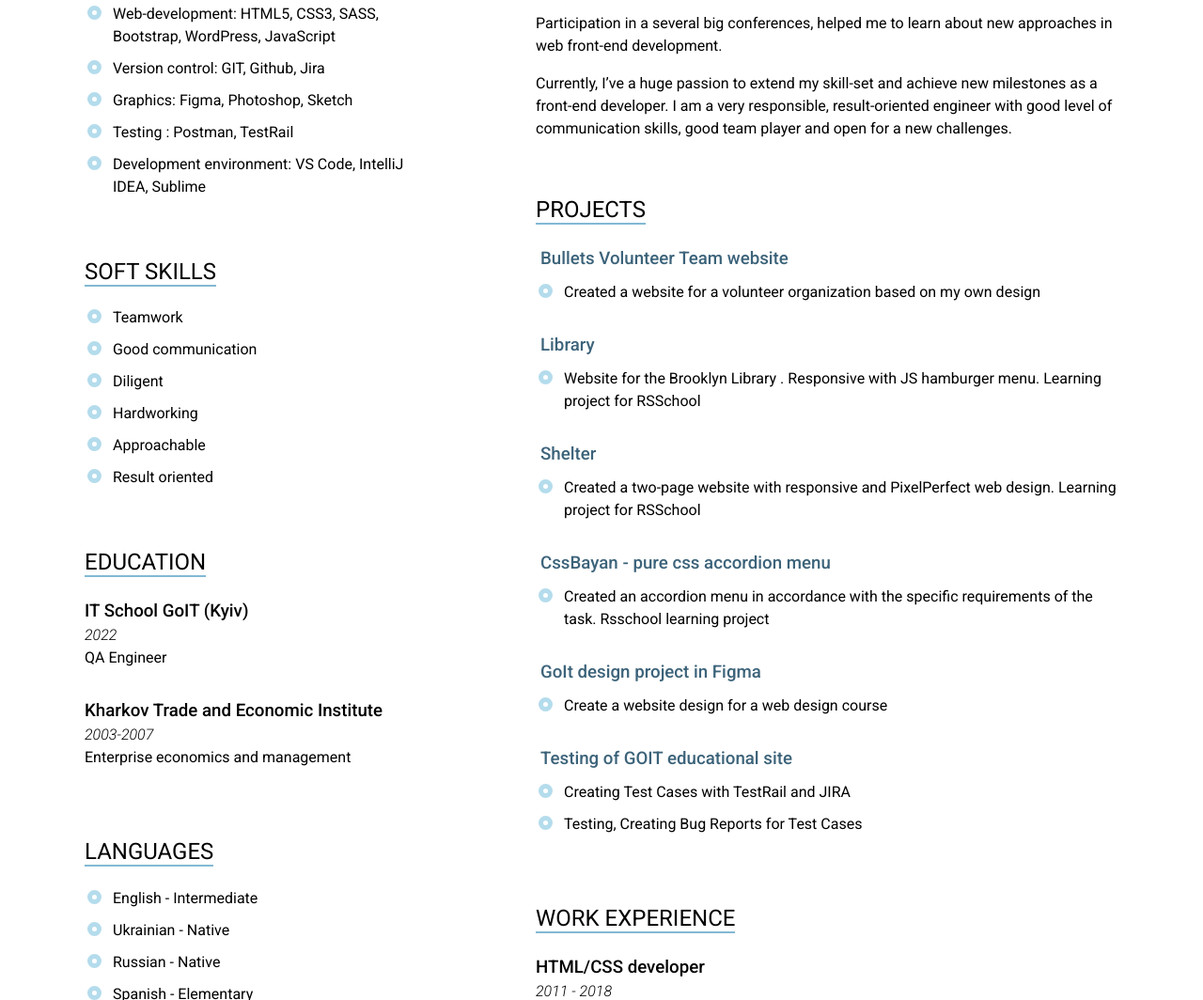
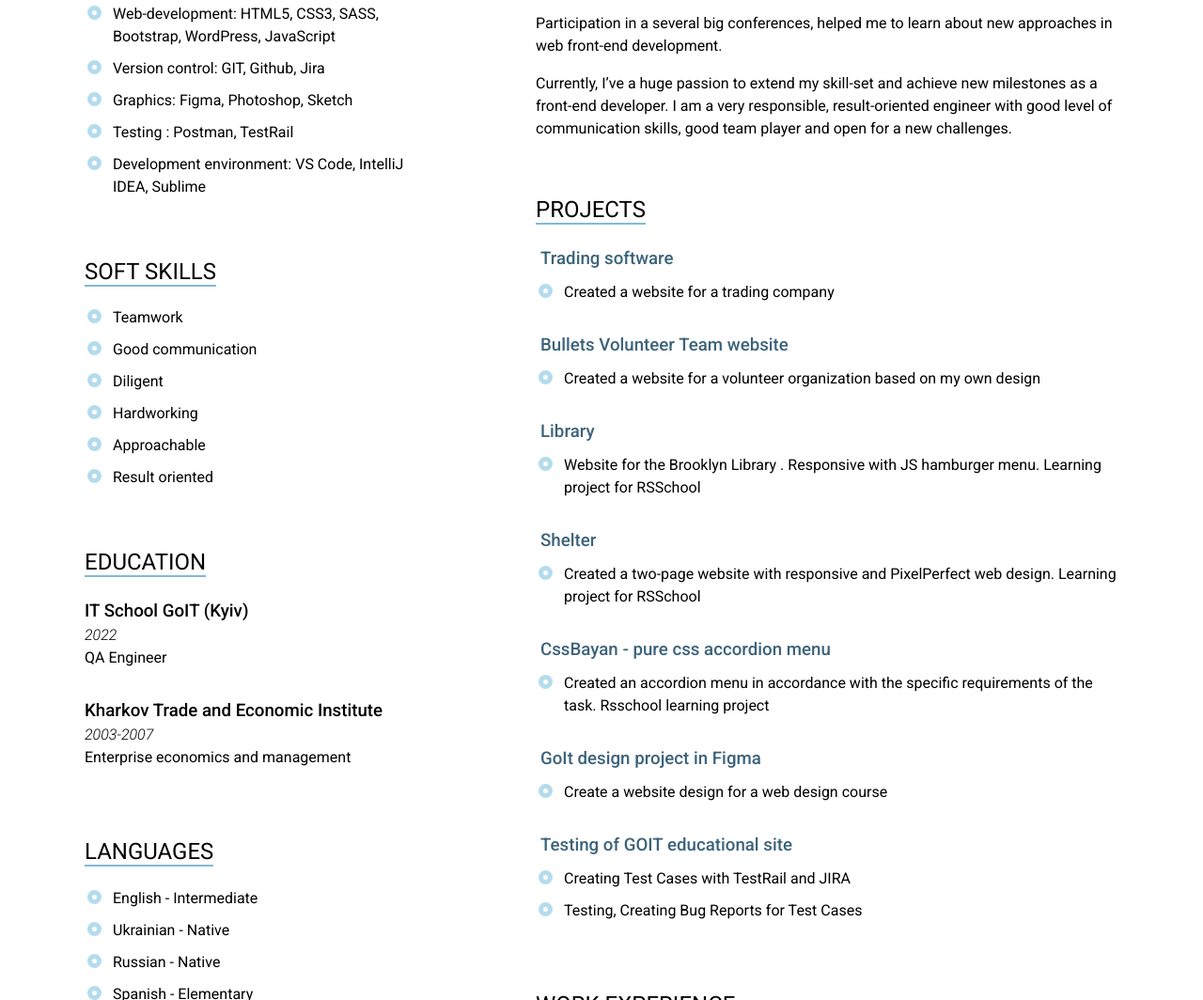
Before and after one commit to iryna-gyliuk/CV, a plain HTML site: page index.html in a window 1280 px wide. Shown: the part 729-1793 px from the top of the page at 94% size. Drawn offline with Linux system fonts and the light colour scheme.

Commit message:
add trading landing link

```diff
--- a/index.html
+++ b/index.html
@@ -130,6 +130,14 @@
                     <h2 class="section-title"><span>Projects</span></h2>
                     <div class="section-item">
                         <h3><a class="project-link"
+                                href="https://iryna-gyliuk.github.io/trading-landing/index.html" target="_blank">
+                                Trading software</a></h3>
+                        <ul class="column-list">
+                            <li>Created a website for a trading company</li>
+                        </ul>
+                    </div>
+                    <div class="section-item">
+                        <h3><a class="project-link"
                                 href="https://iryna-gyliuk.github.io/bullets_volunteer_team/index.html" target="_blank">
                                 Bullets
                                 Volunteer Team website</a></h3>
```
